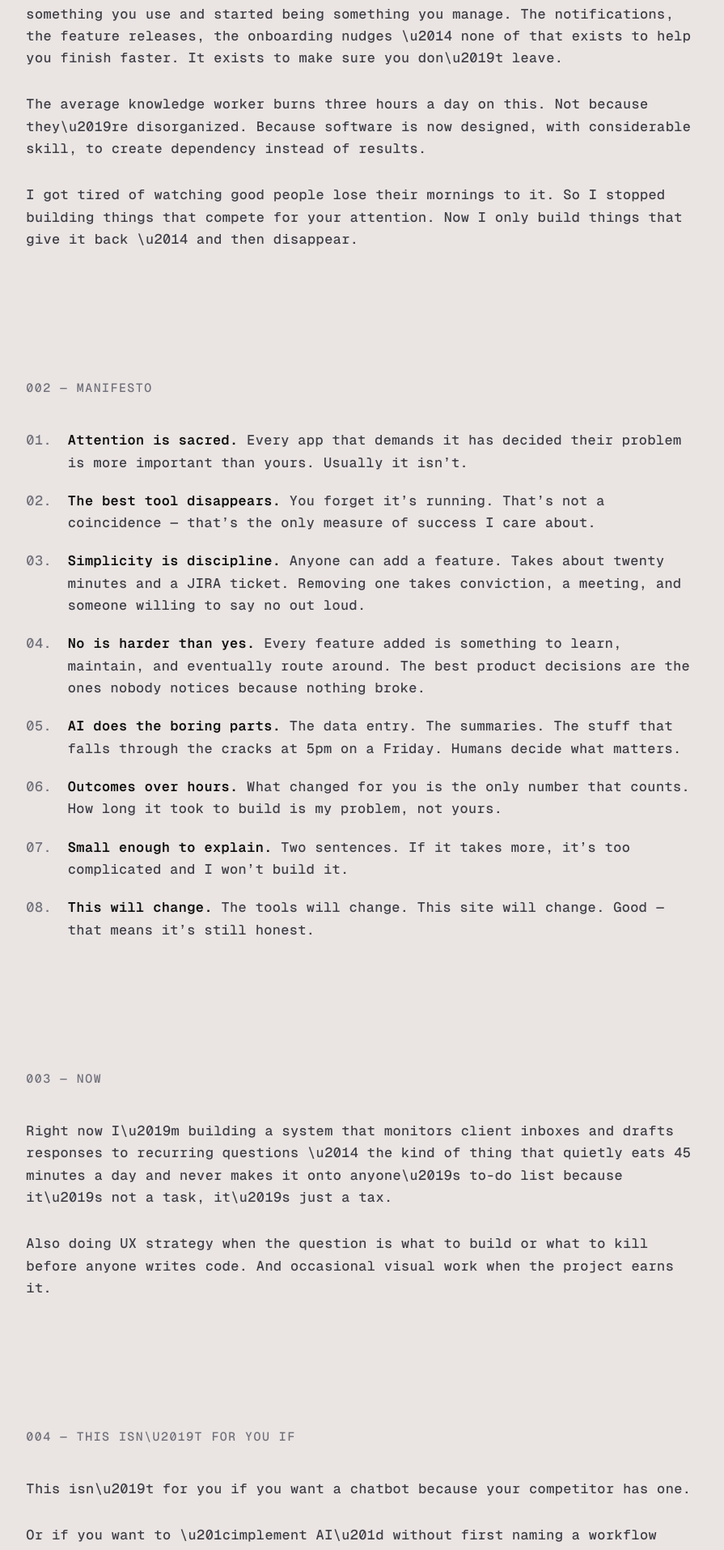
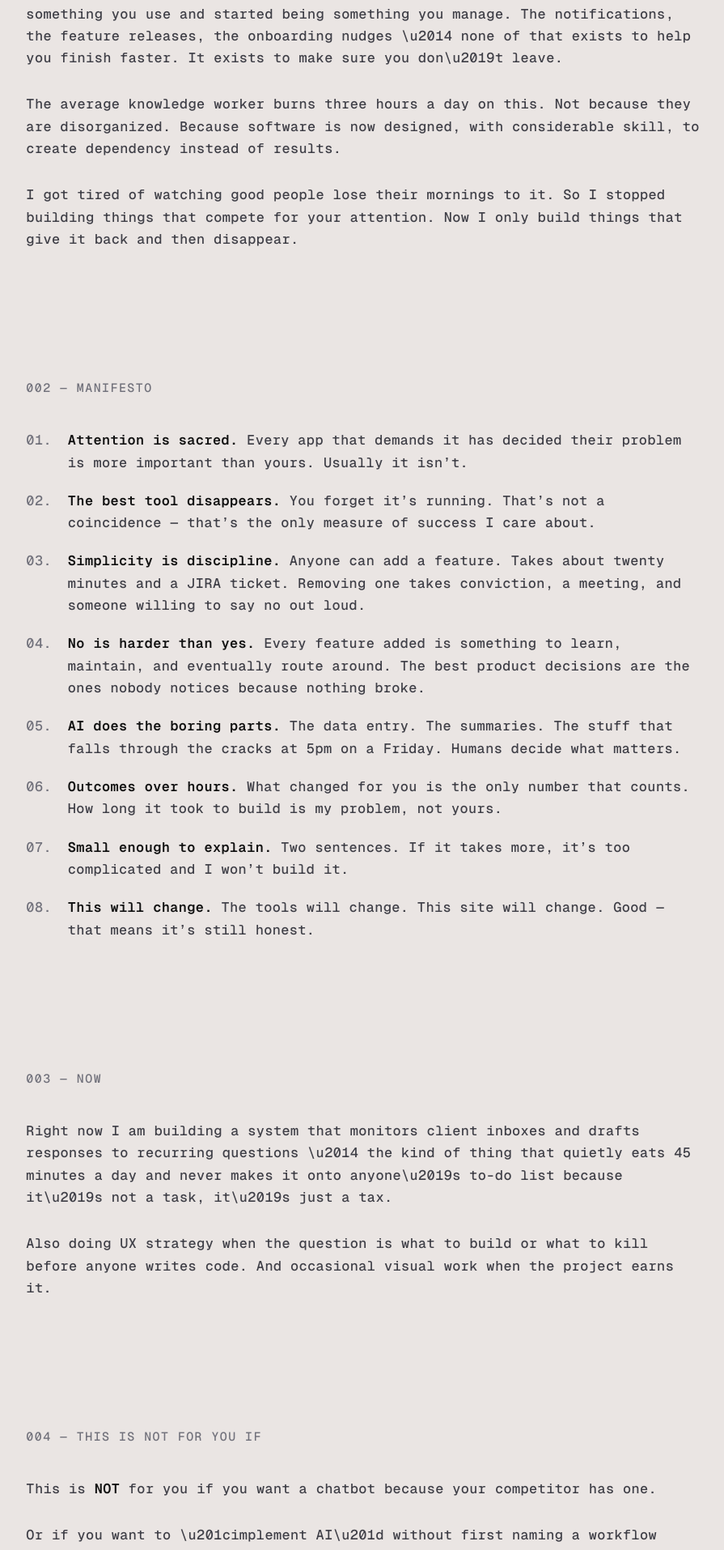
Before and after one commit to JanKosutnik/Kosutnik, a Next.js app: page / in a window 1280 px wide. Shown: the part 565-2479 px from the top of the page at 81% size, without its empty margins (191-1086 px from the left). Built offline with nearby package versions, Linux system fonts and the light colour scheme.

Commit message:
Minor copy updates: contractions, section 004 title and opening line

```diff
--- a/app/page.tsx
+++ b/app/page.tsx
@@ -102,12 +102,12 @@ export default function Home() {
               of that exists to help you finish faster. It exists to make sure you don\u2019t leave.
             </p>
             <p>
-              The average knowledge worker burns three hours a day on this. Not because they\u2019re disorganized.
+              The average knowledge worker burns three hours a day on this. Not because they are disorganized.
               Because software is now designed, with considerable skill, to create dependency instead of results.
             </p>
             <p>
               I got tired of watching good people lose their mornings to it. So I stopped building things that
-              compete for your attention. Now I only build things that give it back \u2014 and then disappear.
+              compete for your attention. Now I only build things that give it back and then disappear.
             </p>
           </div>
         </section>
@@ -132,7 +132,7 @@ export default function Home() {
           <p className={LABEL}>003 — NOW</p>
           <div className={BODY}>
             <p>
-              Right now I\u2019m building a system that monitors client inboxes and drafts responses to
+              Right now I am building a system that monitors client inboxes and drafts responses to
               recurring questions \u2014 the kind of thing that quietly eats 45 minutes a day and never makes
               it onto anyone\u2019s to-do list because it\u2019s not a task, it\u2019s just a tax.
             </p>
@@ -145,9 +145,9 @@ export default function Home() {
 
         {/* 004 — This Isn't For You If */}
         <section id="not-for-you" className={SECTION}>
-          <p className={LABEL}>004 — THIS ISN\u2019T FOR YOU IF</p>
+          <p className={LABEL}>004 — THIS IS NOT FOR YOU IF</p>
           <div className={BODY}>
-            <p>This isn\u2019t for you if you want a chatbot because your competitor has one.</p>
+            <p>This is <span className="font-semibold" style={{color:"var(--fg)"}}>NOT</span> for you if you want a chatbot because your competitor has one.</p>
             <p>Or if you want to \u201cimplement AI\u201d without first naming a workflow that\u2019s actually broken.</p>
             <p>Or if you want something to demo in a board meeting rather than something that saves two hours on a Tuesday.</p>
             <p>Or if you need a vendor to manage. I work with people who have a specific problem and want it gone.</p>
```
